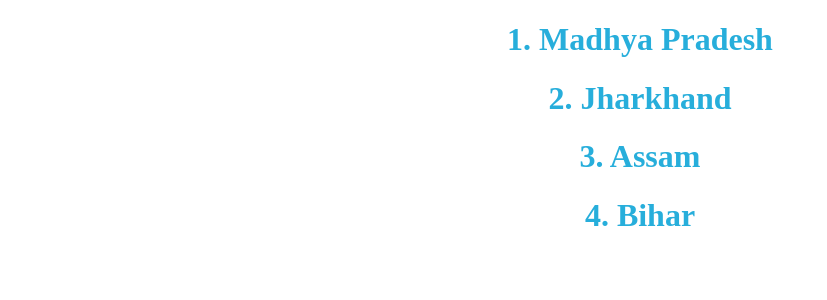
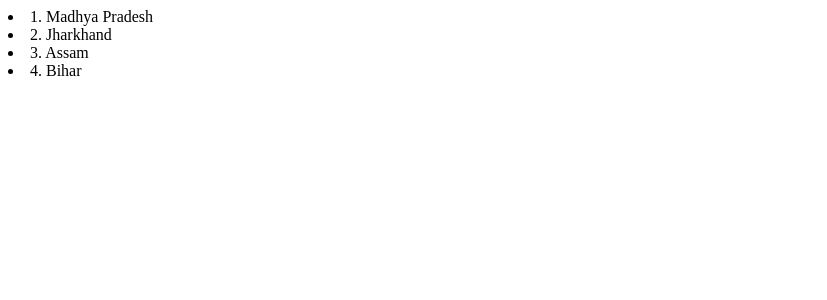
Before and after one commit to vineethsagar/React-Assignments-Set-2---Nested-List, a React app: page / in a window 1280 px wide. Shown: the top 300 px of the page, without its empty margins (0-827 px from the left). Built offline with nearby package versions, Linux system fonts and the light colour scheme.

Commit message:
h1 -> li 4 tc not passing attempt 2

```diff
--- a/src/components/City.js
+++ b/src/components/City.js
@@ -7,17 +7,17 @@ const City = (props) => {
   console.log(props);
   return (
     <>
-      <h1 id={"city" + props.id} onClick={() => setdisplayTown(!displayTown)}>
+      <li id={"city" + props.id} onClick={() => setdisplayTown(!displayTown)}>
         {props.id}. {props.city.name}
-      </h1>
+      </li>
       {displayTown &&
         towns.map((town, index) => {
           const id = index + 1;
 
           return (
-            <h1 id={"town" + id}>
+            <li id={"town" + id}>
               {index + 1}. {town.name}
-            </h1>
+            </li>
           );
         })}
     </>
--- a/src/components/State.js
+++ b/src/components/State.js
@@ -7,9 +7,9 @@ const State = (props) => {
   console.log(cities);
   return (
     <>
-      <h1 id={"state" + props.id} onClick={() => setdisplayCity(!displayCity)}>
+      <li id={"state" + props.id} onClick={() => setdisplayCity(!displayCity)}>
         {props.id}. {props.state.name}
-      </h1>
+      </li>
       {displayCity &&
         cities.map((city, index) => {
           return <City key={index + 1} id={index + 1} city={city} />;
```
